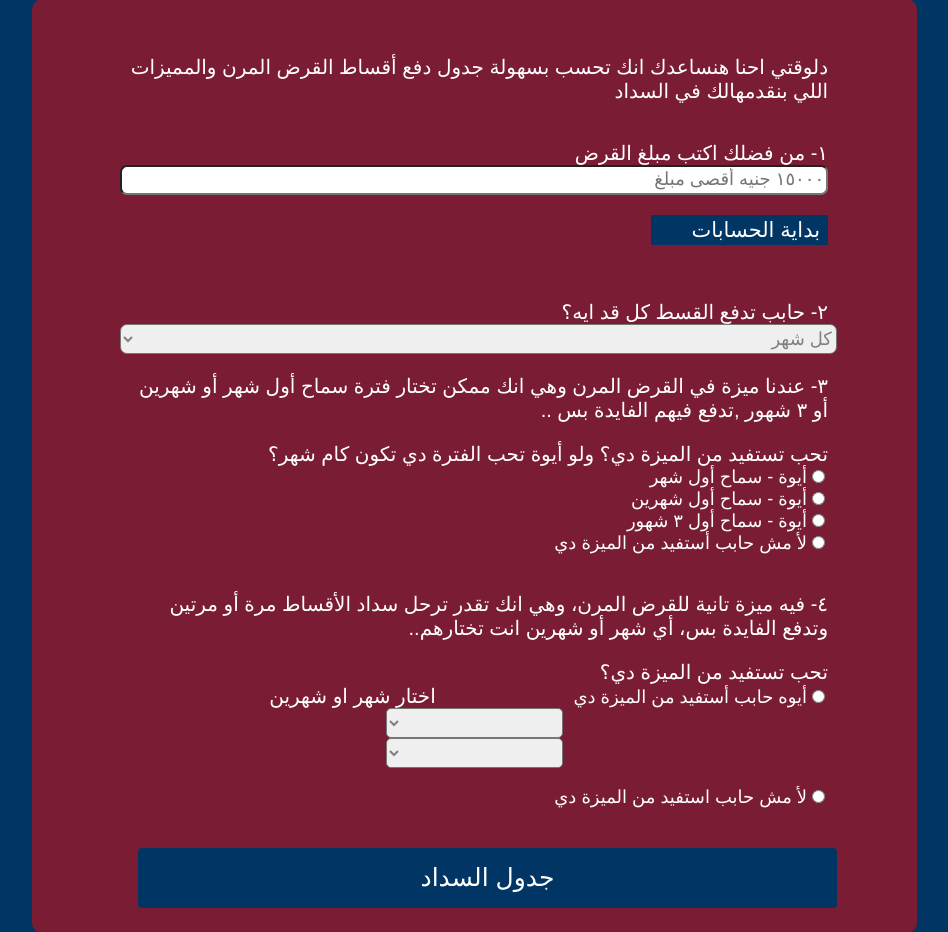
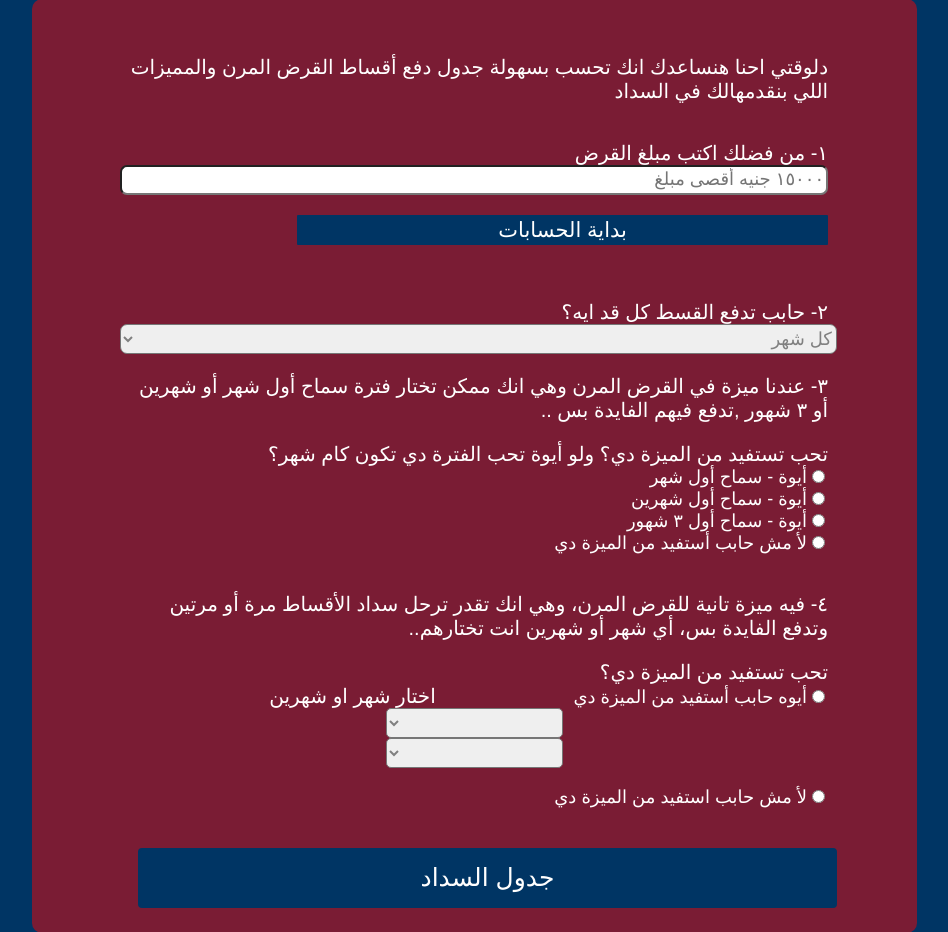
Before and after one commit to RaniaFleifel/flexible_microfinance_v2_arabic, a Flask app: template templates/ideal_html.html in a window 1280 px wide. Shown: the part 193-1125 px from the top of the page, without its empty margins (248-1196 px from the left). Run offline with Flask 3, Linux system fonts and the light colour scheme; the template is opened without the code that fills it, so the values that code supplies are empty.

Commit message:
Update ideal_html.html

```diff
--- a/templates/ideal_html.html
+++ b/templates/ideal_html.html
@@ -250,12 +250,12 @@ This is a static survey form from freeCodeCamp
       margin-top: 40px;
       margin-bottom: 25px;
     }
-    #submit2 {
-      width: 20%;
+   #submit2 {
+      width: 60%;
       margin-left: 60%;
       margin-right: 10%;
       background-color: #003564;
-      text-align: right;
+      text-align: center;
       border-radius: 1px;
       border-color: #003564;
       border-style: solid;
```
